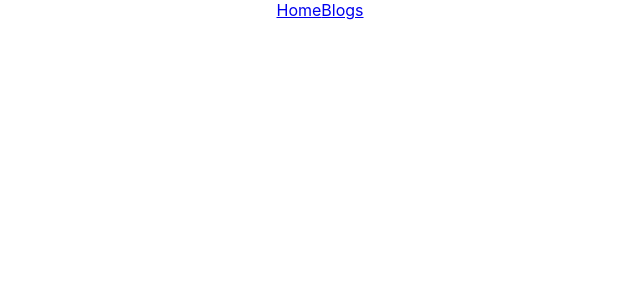
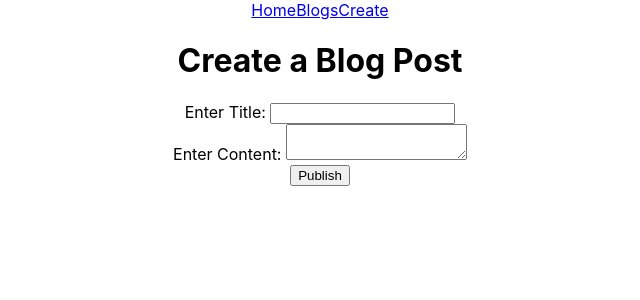
Before and after one commit to Nic-Horton/react-blog-frontend, a React (Create React App) app: page /create in a window 1280 px wide. Before the commit this address had no page. Shown: the top 300 px of the page, without its empty margins (320-960 px from the left). Built offline with nearby package versions, Linux system fonts and the light colour scheme.

Commit message:
Added ability to create new blog

```diff
--- a/src/App.js
+++ b/src/App.js
@@ -1,8 +1,9 @@
 import './App.css';
-import { Routes, Route } from 'react-router-dom';
+import { Routes, Route, Link } from 'react-router-dom';
 import Blog from './components/Blog';
 import MyNav from './components/MyNav';
 import Blogs from './components/Blogs';
+import CreateBlog from './components/CreateBlog';
 
 function App() {
 	return (
@@ -14,11 +15,19 @@ function App() {
 					element={
 						<div>
 							<h1>Home Page</h1>
+
+							<Link to={'/blogs'}>
+								<button>See all Blogs</button>
+							</Link>
+							<Link to={'/create'}>
+								<button>Create a Blog Post</button>
+							</Link>
 						</div>
 					}
 				/>
-				<Route path="/blogs/*" element={<Blogs />} />
+				<Route path="/blogs" element={<Blogs />} />
 				<Route path="/blogs/:id" element={<Blog />} />
+				<Route path="/create" element={<CreateBlog />} />
 			</Routes>
 		</div>
 	);
--- a/src/components/Blog.jsx
+++ b/src/components/Blog.jsx
@@ -19,7 +19,7 @@ function Blog() {
 
   return (
     <div>
-      <h2>{blog.title}</h2>
+      <h1>{blog.title}</h1>
       <p>{blog.content}</p>
 
       <Comments blogId={id} />
--- /dev/null
+++ b/src/components/CreateBlog.jsx
@@ -0,0 +1,41 @@
+import React from 'react'
+
+function CreateBlog() {
+
+  const _submitHandler = (e) => {
+    fetch('http://localhost:3001/new/blog',{ method: 'POST',
+    headers: { 'content-type': 'application/json' },
+    body: JSON.stringify({
+      title: e.target.title.value,
+      content: e.target.content.value
+    })
+  }).then((res) => res.json()).then((data) => {
+    if (data.error) {
+      return alert('Please try again. Error occurred');
+    } else if (data) {
+      alert('Blog post has been published!');
+      e.target.title.value = '';
+      e.target.content.value = '';
+    }
+  })
+  }
+
+  return (
+    <div>
+      <h1>Create a Blog Post</h1>
+
+      <form onSubmit={(e)=>{e.preventDefault(); _submitHandler(e)}}>
+        <label htmlFor="title">Enter Title: </label>
+        <input name='title' type="text" required/>
+        <br />
+        <label htmlFor="content">Enter Content: </label>
+        <textarea name='content' type="text" required/>
+        <br />
+        <button type='submit'> Publish</button>
+      </form>
+
+    </div>
+  )
+}
+
+export default CreateBlog
--- a/src/components/MyNav.jsx
+++ b/src/components/MyNav.jsx
@@ -6,6 +6,7 @@ function MyNav() {
   <nav>
     <Link to={"/"}>Home</Link>
     <Link to={"/blogs"}>Blogs</Link>
+    <Link to={'/create'}>Create</Link>
   </nav>
   )
 }
```
